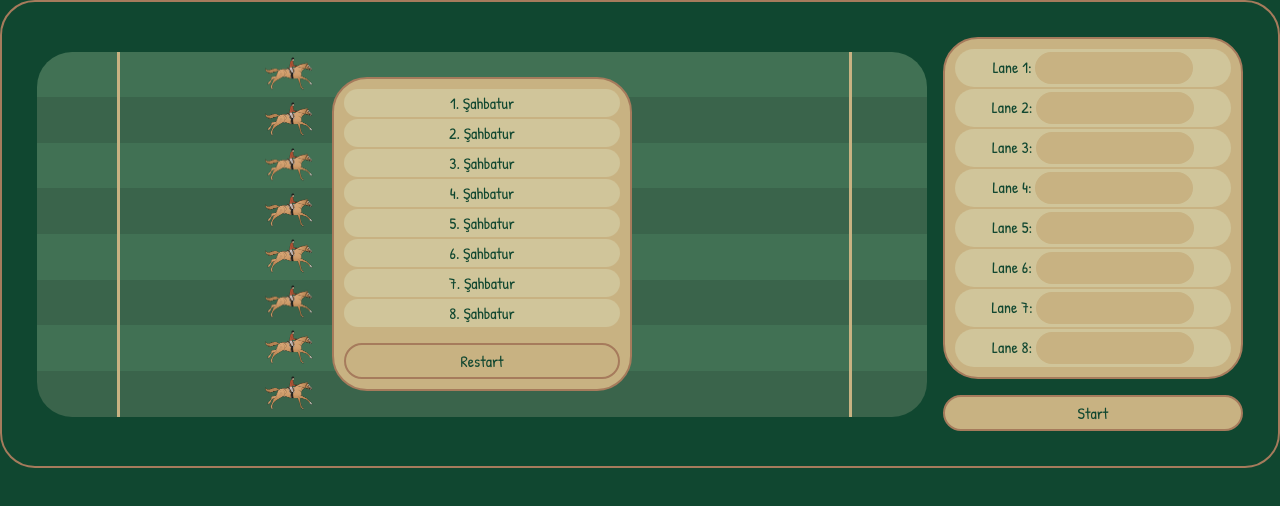
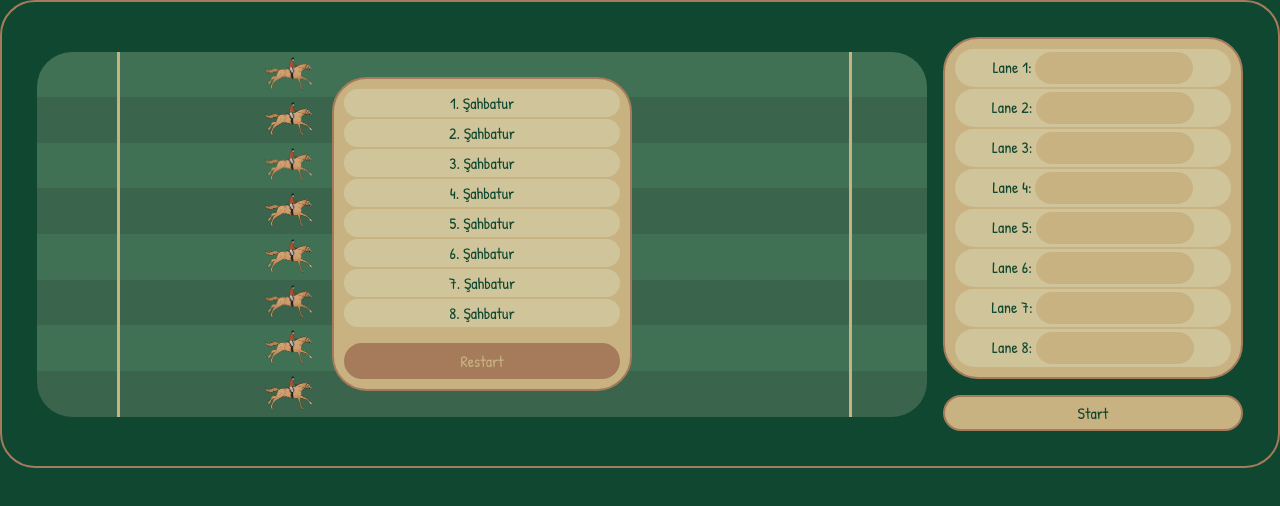
Before and after one commit to abdullahkus/wingless-birds, a Vue app: page / in a window 1280 px wide. In both pictures the pointer is over the button "Restart". Shown: the top 506 px of the page. Built offline with nearby package versions, Linux system fonts and the light colour scheme.

Commit message:
Button reserved

```diff
--- a/src/assets/scss/components/_button.scss
+++ b/src/assets/scss/components/_button.scss
@@ -7,4 +7,9 @@ button,
   padding: 5px 10px;
   border: 2px solid $darkBrown;
   font-size: 16px;
+
+  &:hover{
+    background-color: $darkBrown;
+    color: $lightBrown;
+  }
 }
```
